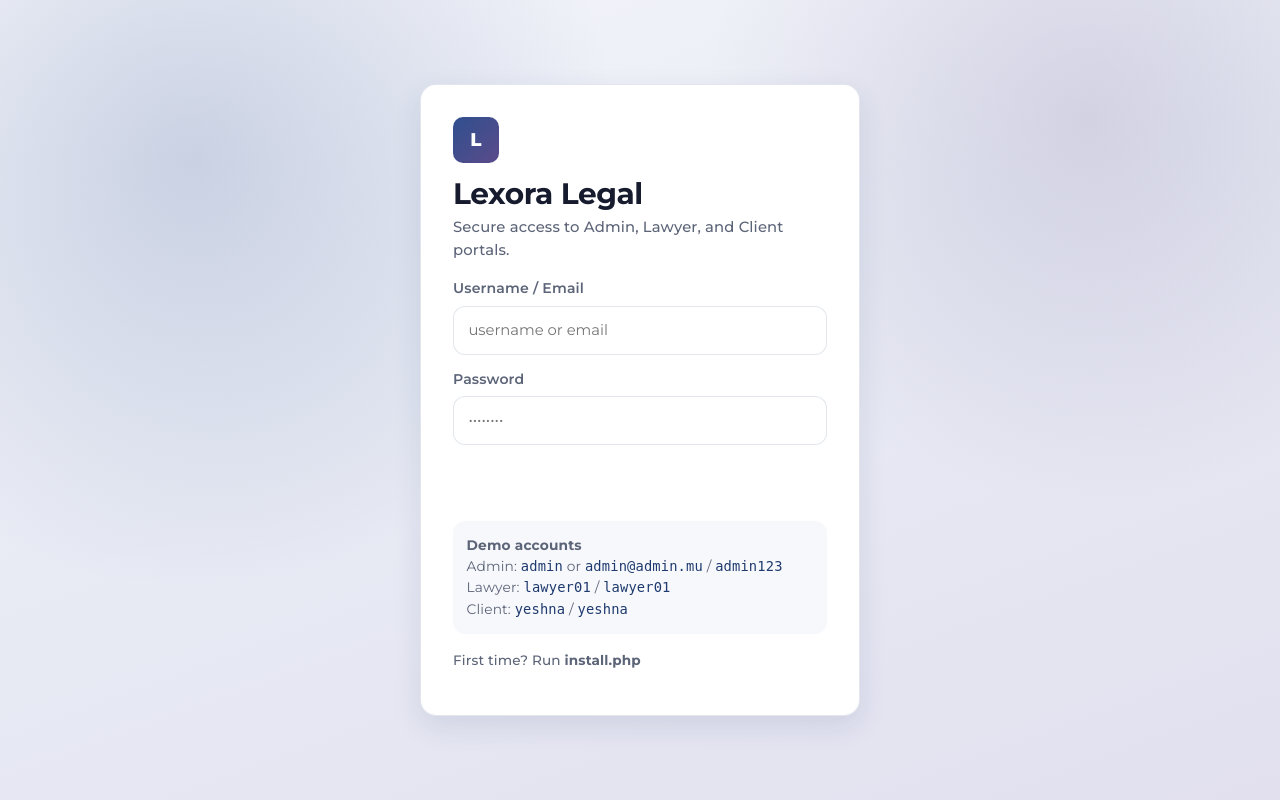
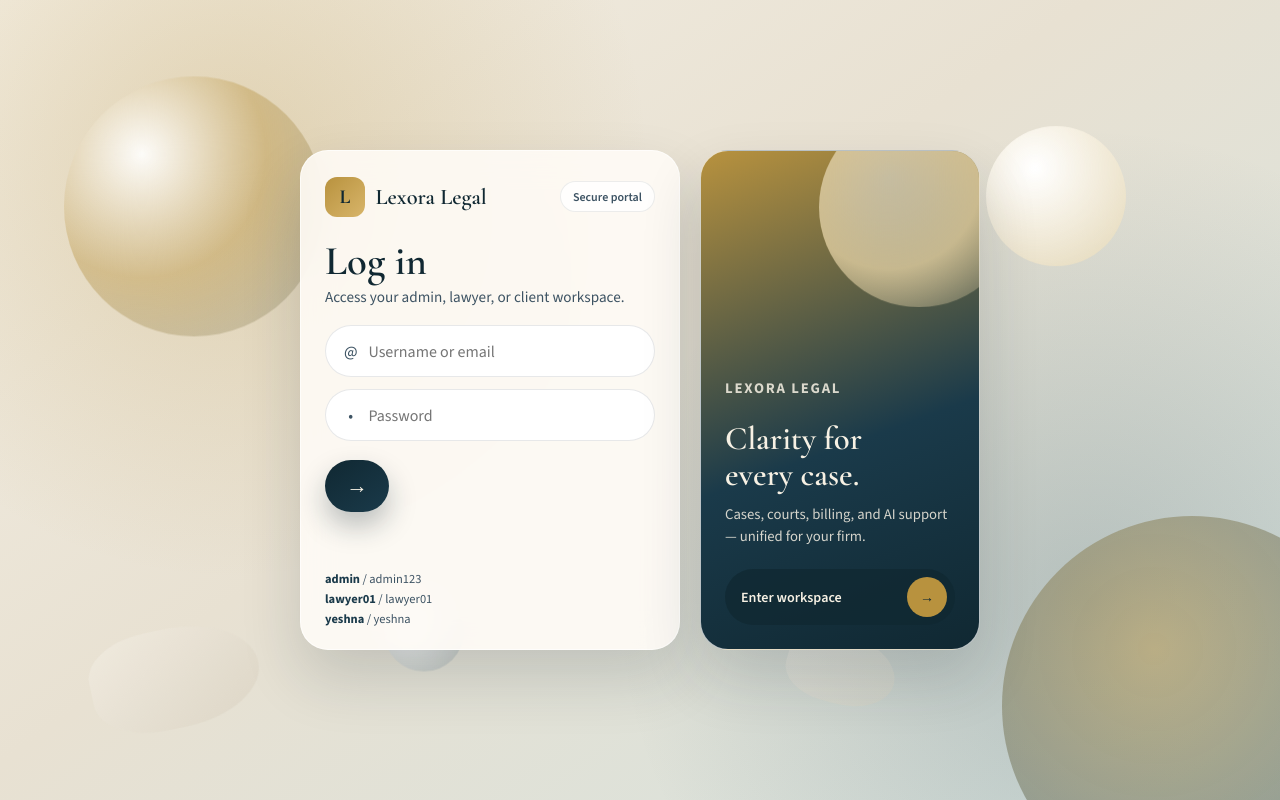
Before and after one commit to jaanvi0713-bit/legal-system, a PHP site: page /legal-system/ in a window 1280 px wide. Run offline with PHP 8.4, Linux system fonts and the light colour scheme; some libraries are stand-ins or nearby versions.

Commit message:
recent changes

```diff
--- a/admin/settings.php
+++ b/admin/settings.php
@@ -321,7 +321,7 @@ require __DIR__ . '/../includes/header.php';
                         <p>Protect firm data by exporting the MySQL database regularly.</p>
                     </div>
                     <div class="list-stack">
-                        <div class="list-item"><strong>Database</strong><span class="muted">Export <code>legal-system</code> from phpMyAdmin or mysqldump.</span></div>
+                        <div class="list-item"><strong>Database</strong><span class="muted">Export <code>legal_system</code> from phpMyAdmin or mysqldump.</span></div>
                         <div class="list-item"><strong>Schema &amp; seed</strong><span class="muted">Source files live in <code>database/schema.sql</code> and <code>database/seed.sql</code>.</span></div>
                         <div class="list-item"><strong>Uploads</strong><span class="muted">Back up the <code>uploads/</code> folder for documents and avatars.</span></div>
                     </div>
--- /dev/null
+++ b/assets/css/login.css
@@ -0,0 +1,362 @@
+/* Lexora login — glass floating cards (standalone to avoid portal CSS conflicts) */
+.auth-landing {
+    margin: 0;
+    min-height: 100vh;
+    font-family: "Source Sans 3", "Segoe UI", sans-serif;
+    color: #14232e;
+    background:
+        radial-gradient(circle at 18% 20%, rgba(184, 146, 62, 0.28), transparent 34%),
+        radial-gradient(circle at 85% 75%, rgba(26, 58, 74, 0.2), transparent 38%),
+        linear-gradient(145deg, #f4efe4 0%, #e8e1d2 45%, #d5e2df 100%) !important;
+    overflow-x: hidden;
+    position: relative;
+}
+
+.auth-landing *,
+.auth-landing *::before,
+.auth-landing *::after {
+    box-sizing: border-box;
+}
+
+.glass-scene {
+    position: absolute;
+    inset: 0;
+    pointer-events: none;
+    z-index: 0;
+    overflow: hidden;
+}
+
+.glass-orb {
+    position: absolute;
+    border-radius: 50%;
+}
+
+.glass-orb-a {
+    width: 260px;
+    height: 260px;
+    left: 5%;
+    top: 10%;
+    background: radial-gradient(circle at 30% 30%, rgba(255,255,255,0.9), rgba(184,146,62,0.4) 48%, rgba(26,58,74,0.18));
+    animation: loginFloat 8s ease-in-out infinite;
+}
+
+.glass-orb-b {
+    width: 140px;
+    height: 140px;
+    right: 12%;
+    top: 16%;
+    background: radial-gradient(circle at 35% 30%, #fff, rgba(232,213,168,0.65));
+    animation: loginFloat 7s 0.5s ease-in-out infinite reverse;
+}
+
+.glass-orb-c {
+    width: 380px;
+    height: 380px;
+    right: -8%;
+    bottom: -12%;
+    background: radial-gradient(circle at 40% 35%, rgba(184,146,62,0.55), rgba(26,58,74,0.5));
+    opacity: 0.85;
+}
+
+.glass-orb-d {
+    width: 80px;
+    height: 80px;
+    left: 30%;
+    bottom: 16%;
+    background: radial-gradient(circle at 30% 30%, #fff, rgba(26,58,74,0.2));
+    animation: loginFloat 6s 1s ease-in-out infinite;
+}
+
+.glass-stone {
+    position: absolute;
+    border-radius: 42% 58% 55% 45%;
+    background: linear-gradient(145deg, #f7f3ea, #d5ccba);
+    opacity: 0.5;
+}
+
+.glass-stone-a {
+    width: 170px;
+    height: 100px;
+    left: 7%;
+    bottom: 9%;
+    transform: rotate(-12deg);
+}
+
+.glass-stone-b {
+    width: 110px;
+    height: 70px;
+    right: 30%;
+    bottom: 12%;
+    transform: rotate(16deg);
+    opacity: 0.35;
+}
+
+.glass-stage {
+    position: relative;
+    z-index: 2;
+    min-height: 100vh;
+    display: flex;
+    flex-wrap: wrap;
+    align-items: center;
+    justify-content: center;
+    gap: 1.25rem;
+    padding: 2rem 1.25rem;
+}
+
+.glass-login,
+.glass-side {
+    width: min(380px, 100%);
+    border-radius: 28px;
+    border: 1px solid rgba(255, 255, 255, 0.7);
+    background: rgba(255, 252, 247, 0.88);
+    box-shadow: 0 28px 60px rgba(16, 40, 50, 0.16);
+    backdrop-filter: blur(16px);
+    -webkit-backdrop-filter: blur(16px);
+    animation: loginRise 0.8s ease both;
+}
+
+.glass-side {
+    width: min(280px, 100%);
+    animation-delay: 0.12s;
+}
+
+.glass-login {
+    padding: 1.6rem 1.5rem 1.35rem;
+    display: flex;
+    flex-direction: column;
+    min-height: 500px;
+}
+
+.glass-login-top {
+    display: flex;
+    align-items: center;
+    justify-content: space-between;
+    gap: 0.75rem;
+    margin-bottom: 1.5rem;
+}
+
+.glass-brand {
+    display: flex;
+    align-items: center;
+    gap: 0.65rem;
+    font-family: "Cormorant Garamond", Georgia, serif;
+    font-size: 1.4rem;
+    font-weight: 600;
+    color: #102832;
+}
+
+.glass-brand .brand-mark {
+    width: 40px;
+    height: 40px;
+    border-radius: 12px;
+    display: grid;
+    place-items: center;
+    background: linear-gradient(135deg, #b8923e, #d8b56a);
+    color: #102832;
+    font-family: "Cormorant Garamond", Georgia, serif;
+    font-size: 1.25rem;
+    font-weight: 700;
+}
+
+.glass-portal-tag {
+    font-size: 0.75rem;
+    font-weight: 600;
+    color: #3d5363;
+    padding: 0.4rem 0.75rem;
+    border-radius: 999px;
+    background: rgba(255, 255, 255, 0.8);
+    border: 1px solid rgba(20, 35, 46, 0.08);
+    white-space: nowrap;
+}
+
+.glass-title {
+    font-family: "Cormorant Garamond", Georgia, serif;
+    font-size: 2.55rem;
+    margin: 0 0 0.35rem;
+    color: #102832;
+    line-height: 1;
+    font-weight: 600;
+}
+
+.glass-lead {
+    margin: 0 0 1.15rem;
+    color: #3d5363;
+    font-size: 0.95rem;
+}
+
+.auth-landing .alert {
+    margin-bottom: 0.85rem;
+    padding: 0.75rem 0.9rem;
+    border-radius: 14px;
+    background: rgba(139, 58, 58, 0.1);
+    color: #8b3a3a;
+    border: 1px solid rgba(139, 58, 58, 0.15);
+    font-size: 0.9rem;
+}
+
+.glass-form {
+    display: grid;
+    gap: 0.75rem;
+}
+
+.glass-field {
+    display: flex;
+    align-items: center;
+    gap: 0.55rem;
+    width: 100%;
+    background: #fff;
+    border: 1px solid rgba(20, 35, 46, 0.1);
+    border-radius: 999px;
+    padding: 0.15rem 1rem;
+    min-height: 52px;
+}
+
+.glass-field:focus-within {
+    border-color: rgba(184, 146, 62, 0.7);
+    box-shadow: 0 0 0 4px rgba(184, 146, 62, 0.15);
+}
+
+.glass-field input {
+    width: 100% !important;
+    border: 0 !important;
+    background: transparent !important;
+    padding: 0.75rem 0 !important;
+    margin: 0 !important;
+    border-radius: 0 !important;
+    box-shadow: none !important;
+    font: inherit;
+    color: #14232e;
+    outline: none;
+}
+
+.glass-ico {
+    color: #3d5363;
+    width: 1.1rem;
+    text-align: center;
+    flex-shrink: 0;
+}
+
+.glass-go {
+    margin-top: 0.4rem;
+    width: 64px;
+    height: 52px;
+    border: 0;
+    border-radius: 999px;
+    background: linear-gradient(145deg, #102832, #1a3a4a);
+    color: #f7f1e4;
+    font-size: 1.35rem;
+    cursor: pointer;
+    box-shadow: 0 14px 28px rgba(16, 40, 50, 0.28);
+}
+
+.glass-go:hover {
+    transform: translateX(3px);
+}
+
+.glass-demo {
+    margin-top: auto;
+    padding-top: 1.35rem;
+    display: grid;
+    gap: 0.25rem;
+    font-size: 0.78rem;
+    color: #3d5363;
+}
+
+.glass-demo b {
+    color: #1a3a4a;
+}
+
+.glass-side {
+    position: relative;
+    overflow: hidden;
+    padding: 1.5rem;
+    display: flex;
+    flex-direction: column;
+    justify-content: flex-end;
+    min-height: 500px;
+    color: #f7f1e4;
+    background: linear-gradient(160deg, #b8923e 0%, #1a3a4a 58%, #102832 100%);
+}
+
+.glass-side-orb {
+    position: absolute;
+    width: 200px;
+    height: 200px;
+    right: -40px;
+    top: -36px;
+    border-radius: 50%;
+    background: radial-gradient(circle at 35% 35%, rgba(255,255,255,0.5), rgba(232,213,168,0.75) 50%, rgba(16,40,50,0.15));
+    animation: loginFloat 9s ease-in-out infinite;
+}
+
+.glass-side-kicker {
+    position: relative;
+    text-transform: uppercase;
+    letter-spacing: 0.12em;
+    font-size: 0.72rem;
+    font-weight: 700;
+    color: #e8d5a8;
+    margin: 0 0 0.5rem;
+}
+
+.glass-side h2 {
+    position: relative;
+    font-family: "Cormorant Garamond", Georgia, serif;
+    font-size: 2.05rem;
+    line-height: 1.1;
+    margin: 0 0 0.65rem;
+    max-width: 10ch;
+    font-weight: 600;
+    color: #f7f1e4;
+}
+
+.glass-side p {
+    position: relative;
+    margin: 0 0 1.35rem;
+    color: rgba(247, 241, 228, 0.85);
+    font-size: 0.92rem;
+    line-height: 1.5;
+}
+
+.glass-side-cta {
+    position: relative;
+    display: flex;
+    align-items: center;
+    justify-content: space-between;
+    gap: 0.75rem;
+    background: rgba(16, 40, 50, 0.75);
+    border-radius: 999px;
+    padding: 0.5rem 0.5rem 0.5rem 1rem;
+    font-size: 0.88rem;
+    font-weight: 600;
+}
+
+.glass-mini-go {
+    width: 40px;
+    height: 40px;
+    border-radius: 50%;
+    display: grid;
+    place-items: center;
+    background: #b8923e;
+    color: #102832;
+}
+
+@keyframes loginFloat {
+    0%, 100% { transform: translateY(0); }
+    50% { transform: translateY(-14px); }
+}
+
+@keyframes loginRise {
+    from { opacity: 0; transform: translateY(22px); }
+    to { opacity: 1; transform: translateY(0); }
+}
+
+@media (max-width: 760px) {
+    .glass-side {
+        min-height: 260px;
+        order: -1;
+    }
+    .glass-login {
+        min-height: auto;
+    }
+}
--- a/assets/css/style.css
+++ b/assets/css/style.css
@@ -587,6 +631,7 @@ html[data-theme="dark"] .auth-page {
     margin-top: 1rem; padding: 0.85rem; border-radius: 12px;
     background: var(--panel-soft); font-size: 0.86rem; color: var(--ink-soft);
 }
+<<<<<<< Updated upstream
 .demo-box code { color: var(--blue); }
 
 /* AI Assistant workspace */
@@ -598,6 +643,13 @@ html[data-theme="dark"] .auth-page {
     /* Fill leftover viewport under topbar/footer without page scroll */
     height: calc(100dvh - 8.75rem);
     min-height: 0;
+=======
+.demo-box code { color: var(--blue); }/* AI chat */
+.ai-layout { display: grid; grid-template-columns: 240px 1fr; gap: 1rem; min-height: 65vh; }
+.ai-sessions, .ai-chat {
+    background: var(--panel); border: 1px solid var(--line); border-radius: var(--radius);
+    box-shadow: var(--shadow); padding: 1rem;
+>>>>>>> Stashed changes
 }
 .ai-main, .ai-prompts, .ai-chat-panel, .ai-library {
     background: var(--panel);
--- a/config/database.php
+++ b/config/database.php
@@ -5,7 +5,7 @@
 return [
     'host'     => '127.0.0.1',
     'port'     => '3306',
-    'dbname'   => 'legal-system',
+    'dbname'   => 'legal_system',
     'username' => 'root',
     'password' => '',
     'charset'  => 'utf8mb4',
--- a/database/schema.sql
+++ b/database/schema.sql
@@ -1,6 +1,6 @@
 -- Legal Case Management System - Database Schema
-CREATE DATABASE IF NOT EXISTS `legal-system` CHARACTER SET utf8mb4 COLLATE utf8mb4_unicode_ci;
-USE `legal-system`;
+CREATE DATABASE IF NOT EXISTS `legal_system` CHARACTER SET utf8mb4 COLLATE utf8mb4_unicode_ci;
+USE `legal_system`;
 
 SET FOREIGN_KEY_CHECKS = 0;
 
--- a/database/seed.sql
+++ b/database/seed.sql
@@ -1,5 +1,5 @@
 -- Seed data for Legal Case Management System
-USE `legal-system`;
+USE `legal_system`;
 
 -- Demo logins (username or email + password):
 -- admin / admin@admin.mu  → admin123
--- a/index.php
+++ b/index.php
@@ -19,6 +19,8 @@ if ($_SERVER['REQUEST_METHOD'] === 'POST') {
     }
 }
 $appName = app_config('name');
+$base = app_config('url');
+$cssVer = filemtime(__DIR__ . '/assets/css/login.css');
 ?>
 <!DOCTYPE html>
 <html lang="en" data-theme="light">
@@ -37,34 +39,65 @@ $appName = app_config('name');
         })();
     </script>
     <link rel="preconnect" href="https://fonts.googleapis.com">
-    <link href="https://fonts.googleapis.com/css2?family=Montserrat:wght@400;500;600;700;800&display=swap" rel="stylesheet">
-    <link rel="stylesheet" href="assets/css/style.css">
+    <link rel="preconnect" href="https://fonts.gstatic.com" crossorigin>
+    <link href="https://fonts.googleapis.com/css2?family=Cormorant+Garamond:wght@500;600;700&family=Source+Sans+3:wght@400;500;600;700&display=swap" rel="stylesheet">
+    <link rel="stylesheet" href="<?= e($base) ?>/assets/css/login.css?v=<?= (int) $cssVer ?>">
 </head>
-<body class="auth-page">
-    <div class="login-card">
-        <div class="brand-mark">L</div>
-        <h1><?= e($appName) ?></h1>
-        <p class="muted">Secure access to Admin, Lawyer, and Client portals.</p>
-        <?php if ($error): ?><div class="alert alert-danger"><?= e($error) ?></div><?php endif; ?>
-        <form method="post" class="form-grid" style="grid-template-columns:1fr; margin-top:1rem;">
-            <?= csrf_field() ?>
-            <div class="form-group">
-                <label for="login">Username / Email</label>
-                <input type="text" id="login" name="login" required autocomplete="username" placeholder="username or email" value="<?= e(post('login', '')) ?>">
+<body class="auth-landing">
+    <div class="glass-scene" aria-hidden="true">
+        <div class="glass-orb glass-orb-a"></div>
+        <div class="glass-orb glass-orb-b"></div>
+        <div class="glass-orb glass-orb-c"></div>
+        <div class="glass-orb glass-orb-d"></div>
+        <div class="glass-stone glass-stone-a"></div>
+        <div class="glass-stone glass-stone-b"></div>
+    </div>
+
+    <main class="glass-stage">
+        <section class="glass-login">
+            <header class="glass-login-top">
+                <div class="glass-brand">
+                    <span class="brand-mark">L</span>
+                    <span><?= e($appName) ?></span>
+                </div>
+                <span class="glass-portal-tag">Secure portal</span>
+            </header>
+
+            <h1 class="glass-title">Log in</h1>
+            <p class="glass-lead">Access your admin, lawyer, or client workspace.</p>
+
+            <?php if ($error): ?><div class="alert"><?= e($error) ?></div><?php endif; ?>
+
+            <form method="post" class="glass-form">
+                <?= csrf_field() ?>
+                <label class="glass-field">
+                    <span class="glass-ico" aria-hidden="true">@</span>
+                    <input type="text" name="login" required autocomplete="username" placeholder="Username or email" value="<?= e(post('login', '')) ?>">
+                </label>
+                <label class="glass-field">
+                    <span class="glass-ico" aria-hidden="true">•</span>
+                    <input type="password" name="password" required autocomplete="current-password" placeholder="Password">
+                </label>
+                <button class="glass-go" type="submit" aria-label="Sign in">→</button>
+            </form>
+
+            <div class="glass-demo">
+                <span><b>admin</b> / admin123</span>
+                <span><b>lawyer01</b> / lawyer01</span>
+                <span><b>yeshna</b> / yeshna</span>
             </div>
-            <div class="form-group">
-                <label for="password">Password</label>
-                <input type="password" id="password" name="password" required autocomplete="current-password" placeholder="••••••••">
+        </section>
+
+        <aside class="glass-side">
+            <div class="glass-side-orb"></div>
+            <p class="glass-side-kicker">Lexora Legal</p>
+            <h2>Clarity for every case.</h2>
+            <p>Cases, courts, billing, and AI support — unified for your firm.</p>
+            <div class="glass-side-cta">
+                <span>Enter workspace</span>
+                <span class="glass-mini-go">→</span>
             </div>
-            <button class="btn btn-accent" type="submit">Sign in</button>
-        </form>
-        <div class="demo-box">
-            <strong>Demo accounts</strong><br>
-            Admin: <code>admin</code> or <code>admin@admin.mu</code> / <code>admin123</code><br>
-            Lawyer: <code>lawyer01</code> / <code>lawyer01</code><br>
-            Client: <code>yeshna</code> / <code>yeshna</code>
-        </div>
-        <p class="muted" style="margin-top:1rem;font-size:0.85rem;">First time? Run <a href="install.php"><strong>install.php</strong></a></p>
-    </div>
+        </aside>
+    </main>
 </body>
 </html>
```
Also changed, not shown: other parts of assets/css/style.css (+60 -15 lines), includes/header.php (+34 -8 lines), assets/img/login-hero.jpg (added).
